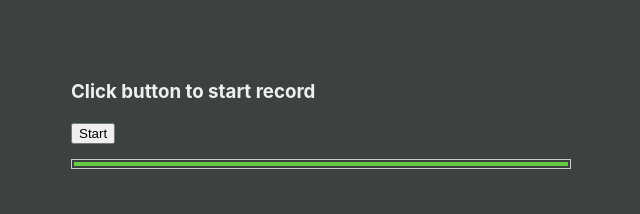
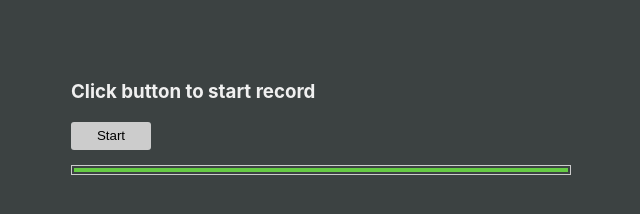
Before and after one commit to skylerlee/wavebell, a website: page demo/index.html in a window 1280 px wide. Shown: the whole page, without its empty margins (319-959 px from the left). Drawn offline with Linux system fonts and the light colour scheme.

Commit message:
Update demo

```diff
--- a/demo/index.html
+++ b/demo/index.html
@@ -8,7 +8,7 @@
 <body>
   <div class="container">
     <h3>Click button to start record</h3>
-    <button id="btn">Start</button>
+    <button class="btn" id="btn">Start</button>
     <span id="txt"></span>
     <div class="range-bar">
       <div class="range" id="rng"></div>
@@ -16,11 +16,11 @@
   </div>
   <script src="/dist/wavebell.js"></script>
   <script>
-  var bell = new WaveBell();
-
   var btn = document.getElementById('btn');
   var rng = document.getElementById('rng');
   var txt = document.getElementById('txt');
+
+  var bell = new WaveBell();
 
   btn.addEventListener('click', function (e) {
     if (bell.state === 'inactive') {
```
